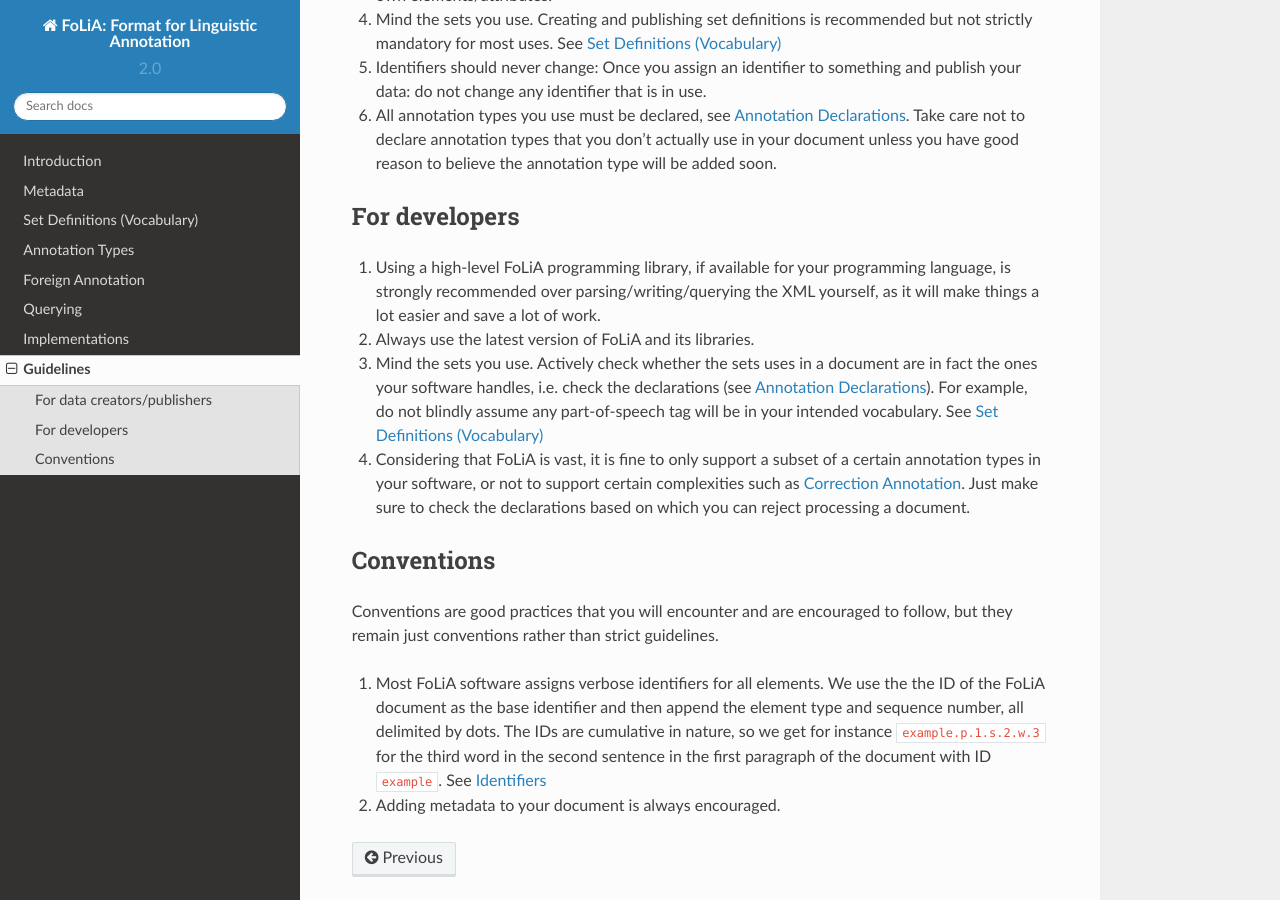
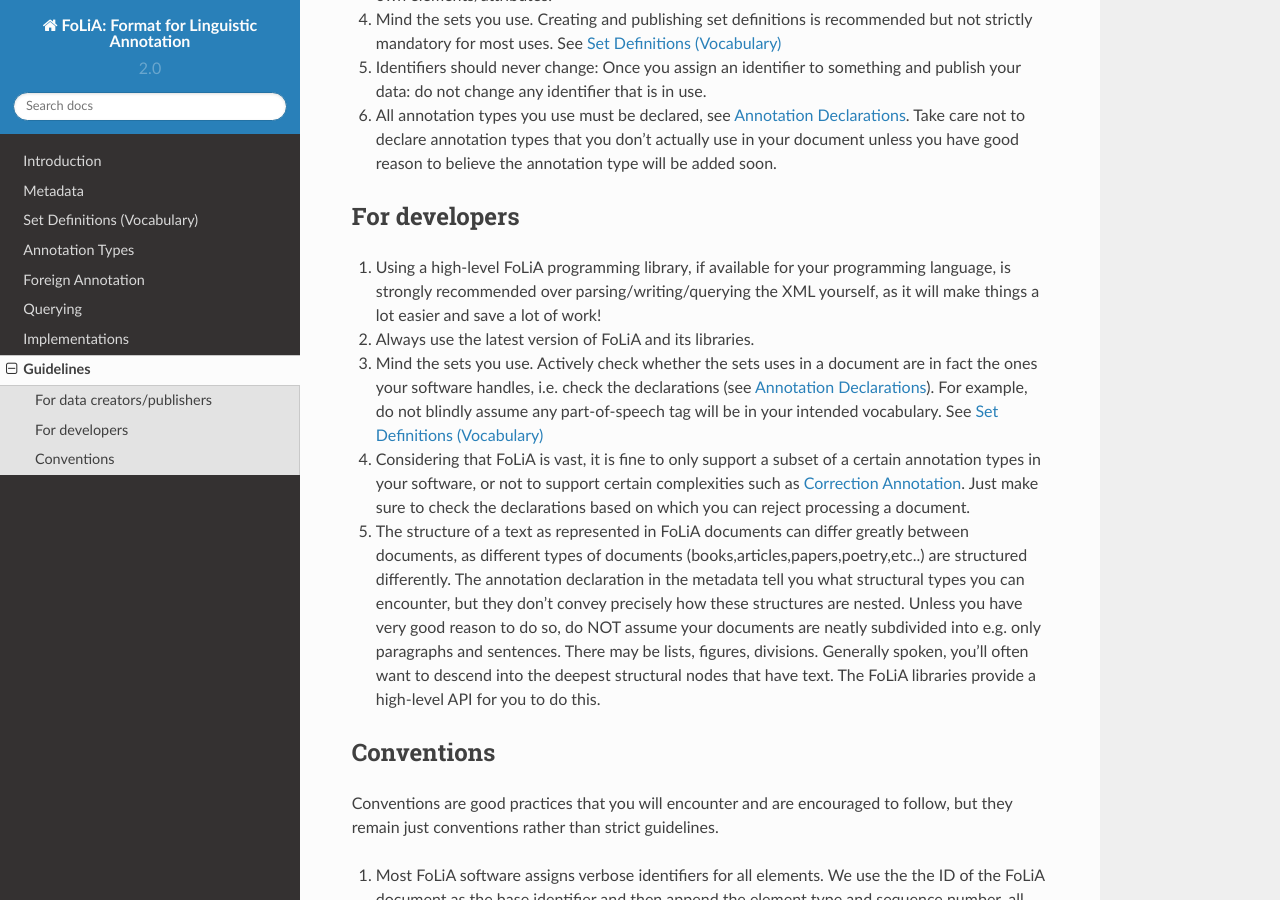
Before and after one commit to proycon/folia, a Sphinx documentation site: the page built from docs/source/guidelines.rst, in a window 1280 px wide and 900 px high, scrolled down 497 px. Built offline with Sphinx 7.4.7 and the Read the Docs theme 2.0.0, drawn with Linux system fonts in a browser that asks for light colours.

Commit message:
added a guideline

```diff
--- a/docs/source/guidelines.rst
+++ b/docs/source/guidelines.rst
@@ -23,7 +23,7 @@ For developers
 -----------------
 
 1. Using a high-level FoLiA programming library, if available for your programming language, is strongly recommended over parsing/writing/querying the XML yourself, as it will
-   make things a lot easier and save a lot of work.
+   make things a lot easier and save a lot of work!
 2. Always use the latest version of FoLiA and its libraries.
 3. Mind the sets you use. Actively check whether the sets uses in a document are in fact the ones your software handles,
    i.e. check the declarations (see :ref:`annotation_declarations`). For example, do not blindly assume any part-of-speech tag will be in your intended vocabulary. See
@@ -31,6 +31,12 @@ For developers
 4. Considering that FoLiA is vast, it is fine to only support a subset of a certain annotation types in your software,
    or not to support certain complexities such as :ref:`correction_annotation`. Just make sure to check the declarations
    based on which you can reject processing a document.
+5. The structure of a text as represented in FoLiA documents can differ greatly between documents, as different types of
+   documents (books,articles,papers,poetry,etc..) are structured differently. The annotation declaration in the metadata
+   tell you what structural types you can encounter, but they don't convey precisely how these structures are nested. Unless you have
+   very good reason to do so, do NOT assume your documents are neatly subdivided into e.g. only paragraphs and
+   sentences. There may be lists, figures, divisions. Generally spoken, you'll often want to descend into the deepest
+   structural nodes that have text.  The FoLiA libraries provide a high-level API for you to do this.
 
 Conventions
 -----------------------
```
